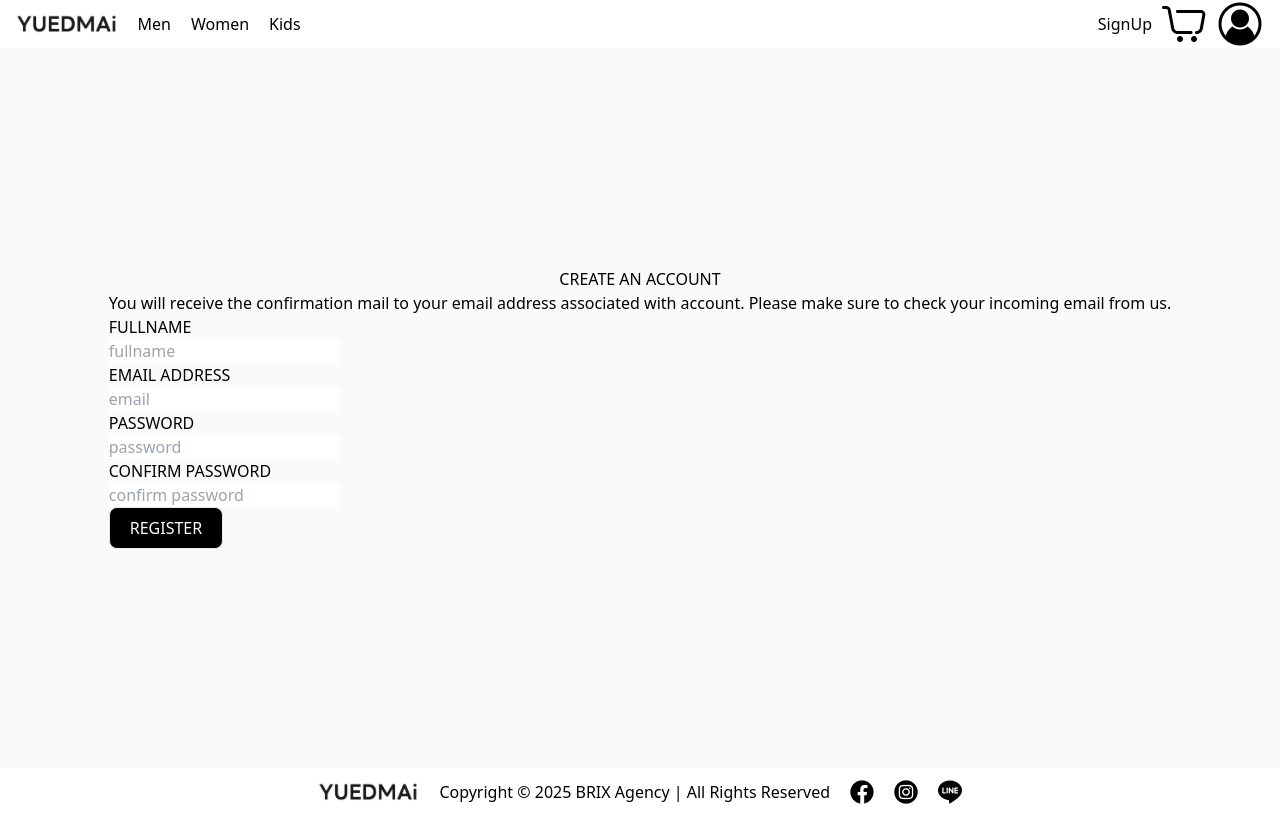
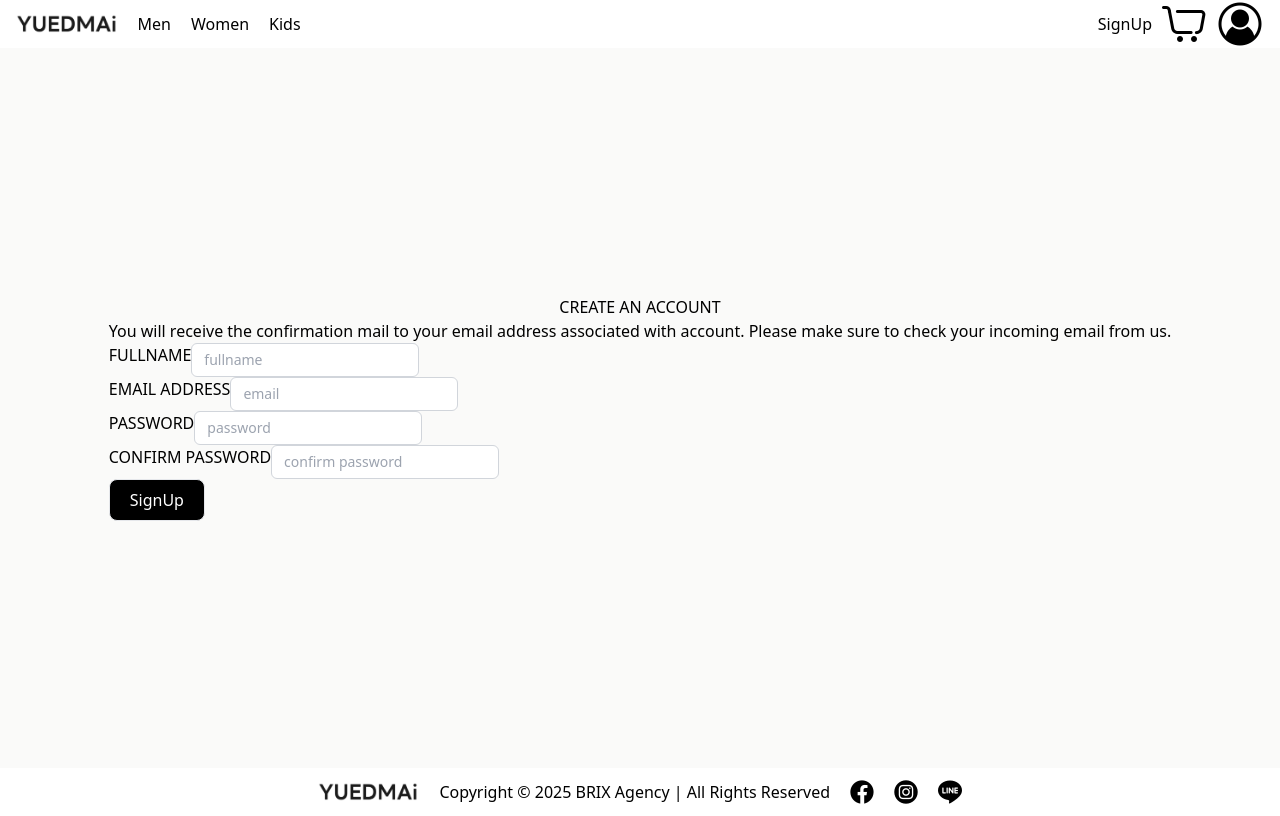
Before and after one commit to Chinnawat-TT/Person-project-frontend, a React (Vite) app: page /signup in a window 1280 px wide. Built offline with nearby package versions, Linux system fonts and the light colour scheme.

Commit message:
config loginPage rest api backend

```diff
--- a/src/App.jsx
+++ b/src/App.jsx
@@ -1,10 +1,22 @@
 import Router from "./router/Router"
-
+import { ToastContainer } from 'react-toastify';
 
 function App() {
   return (
     <>
     <Router/>
+    <ToastContainer
+position="top-center"
+autoClose={1500}
+hideProgressBar={false}
+newestOnTop={false}
+closeOnClick
+rtl={false}
+pauseOnFocusLoss
+draggable
+pauseOnHover
+theme="colored"
+/>
     </>
   )
 }
--- a/src/contexts/AuthContext.jsx
+++ b/src/contexts/AuthContext.jsx
@@ -1,18 +1,27 @@
 import { createContext, useState } from "react"
 import axios from "../config/axios"
+import { addAccessToken } from "../utils/local-storage";
 
 export const AuthContext =createContext();
 
 export default function AuthContextProvider({ children }) {
 const [authUser , setAuthUser]= useState(null)
 
-const register = async registerObject => {
+const signup = async (registerObject) => {
   const response = await axios.post('/verifi/signup', registerObject)
   setAuthUser(response.data.user)
+  addAccessToken(response.data.accessToken)
+  console.log(response)
+}
+const login = async (certificate) =>{
+  const response = await axios.post('/verifi/login' ,certificate)
+  setAuthUser(response.data.user)
+  addAccessToken(response.data.accessToken)
+  console.log(response)
 }
 
   return (
-    <AuthContext.Provider value={ {register} } >
+    <AuthContext.Provider value={ {signup ,authUser ,login } } >
         {children}
     </AuthContext.Provider>
   )
--- /dev/null
+++ b/src/features/auth/InputErrorMessage.jsx
@@ -0,0 +1,4 @@
+
+export default function InputErrorMessage({message}) {
+  return <span className=" text-red-500">{message}</span>
+}
--- /dev/null
+++ b/src/features/auth/SignUpInput.jsx
@@ -0,0 +1,15 @@
+
+export default function SignUpInput({ type ='text',placeholder , value , onChange,name , hasError}) {
+  return (
+    <>
+        <input
+        type={type}
+        placeholder={placeholder}
+        value={value}
+        onChange={onChange}
+        name={name}
+        className={`block  border rounded-md outline-none px-3 py-1.5 text-sm focus:ring ${ hasError ?  'border-red-500 focus:ring-red-300' : 'focus: ring-black focus:border-black border-gray-300' }`}
+        />
+    </>
+  )
+}
--- a/src/main.jsx
+++ b/src/main.jsx
@@ -8,7 +8,6 @@ ReactDOM.createRoot(document.getElementById('root')).render(
 
   <React.StrictMode>
     <AuthContextProvider>
-
     <App />
     </AuthContextProvider>
   </React.StrictMode>,
--- a/src/pages/LoginPage.jsx
+++ b/src/pages/LoginPage.jsx
@@ -1,23 +1,80 @@
+import { useState } from "react";
+import Joi from "joi";
+import SignUpInput from "../features/auth/SignUpInput";
+import { useAuth } from "../hooks/use-Auth";
+import { toast } from "react-toastify";
+import InputErrorMessage from "../features/auth/InputErrorMessage";
 
+const LoginSchema = Joi.object({
+  email : Joi.string().trim().email({ tlds: false }).required(),
+  password : Joi.string().trim().min(6).required()
+})
+const validateLogin = input =>{
+  const { error } = LoginSchema.validate(input , { abortEarly : false })
+  if(error){
+      const result = error.details.reduce((acc,el) =>{
+          const { message , path} =el
+          acc[path[0]]=message
+          return acc
+      },{})
+      return result
+  }
+
+}
 
 export default function LoginPage() {
+  const [input ,setInput]=useState({
+    email : "",
+    password : ""
+  })
+  const [error,setError]=useState({})
+  const { login } =useAuth()
+
+  const handleChangeInput = (event) =>{
+    setInput({ ...input , [event.target.name]:event.target.value })
+  }
+  const handleSubmit = (event) =>{
+    event.preventDefault();
+    const validateError = validateLogin(input)
+    if(validateError){
+      return setError(validateError)
+    }
+    setError({})
+    login(input).catch(err => toast.error(err.response?.data.message) )
+  }
+
   return (
     <div className=" flex  justify-center items-center h-[90vh] " >
-      <div>
+      <form onSubmit={handleSubmit}>
         <div>
         <h1>LOGIN</h1>
         <span>Login with your email address and password.</span>
         </div>
         <div>
           <h4>EMAIL ADDRESS</h4>
-          <input type="text" />
+
+          <SignUpInput
+          placeholder="Enter a valid email"
+          onChange={handleChangeInput}
+          name="email"
+          value={input.email}
+          hasError={error.email}
+          />
+          {error.email && <InputErrorMessage message={error.email}/>}
         </div>
         <div>
           <h4>PASSWORD</h4>
-          <input type="password" />
+          <SignUpInput
+          type="password"
+          onChange={handleChangeInput}
+          name="password"
+          value={input.password}
+          hasError={error.password}
+          />
+          {error.password && <InputErrorMessage message={error.password}/>}
         </div>
         <button className="  border rounded-md px-5 py-2 bg-black text-white">LOGIN</button>
-      </div>
+      </form>
       <div className=" flex flex-col ">
         <h4>CREATE AN ACCOUNT</h4>
         <span>If you create an account, it takes less time to go through checkout
--- a/src/pages/RegisterInput.jsx
+++ /dev/null
@@ -1,16 +0,0 @@
-
-
-
-export default function RegisterInput({ type ='text',placeholder , value , onChange,name}) {
-  return (
-    <>
-        <input
-        type={type}
-        placeholder={placeholder}
-        value={value}
-        onChange={onChange}
-        name={name}
-        />
-    </>
-  )
-}
--- a/src/pages/SignUpPage.jsx
+++ b/src/pages/SignUpPage.jsx
@@ -1,17 +1,19 @@
 import Joi from "joi";
-import RegisterInput from "./RegisterInput";
+import SignUpInput from "../features/auth/SignUpInput";
 import { useState } from "react";
 import { useAuth } from '../hooks/use-Auth'
+import { toast } from "react-toastify"
+import InputErrorMessage from "../features/auth/InputErrorMessage";
 
-const registerSchema = Joi.object({
+const SignUpSchema = Joi.object({
   fullName: Joi.string().trim().required(),
   email: Joi.string().trim().email({ tlds: false }).required(),
-  password: Joi.string().trim().required(),
+  password: Joi.string().trim().min(6).required(),
   confirmPassword: Joi.string().valid(Joi.ref("password")).trim().required(),
 });
 
-const validateRegister = input =>{
-  const { error } = registerSchema.validate(input , { abortEarly : false })
+const validateSignUp = input =>{
+  const { error } = SignUpSchema.validate(input , { abortEarly : false })
   if(error){
       const result = error.details.reduce((acc,el) =>{
           const { message , path} =el
@@ -24,28 +26,29 @@ const validateRegister = input =>{
 }
 
 export default function SignUpPage() {
-  const [input, setinput] = useState({
+  const [input, setInput] = useState({
     fullName: "",
     email: "",
     password: "",
     confirmPassword: "",
   });
+
   const [error, setError] = useState({});
-  const { register } =useAuth()
+  const { signup } =useAuth()
 
   const handleChangeInput = (event) => {
-    console.log(event.target.value);
-    setinput({ ...input, [event.target.name]: event.target.value });
+
+    setInput({ ...input, [event.target.name]: event.target.value });
   };
 
   const handleSubmit = (event) => {
     event.preventDefault();
-    const validateError = validateRegister(input);
+    const validateError = validateSignUp(input);
     if (validateError) {
       return setError(validateError);
     }
     setError({});
-    register(input).catch( err => console.log(err))
+    signup(input).catch( err => toast.error(err.response?.data.message))
   };
   return (
     <form
@@ -59,45 +62,55 @@ export default function SignUpPage() {
           associated with account. Please make sure to check your incoming email
           from us.
         </span>
-        <div>
+        <div className=" flex  ">
           <h4>FULLNAME</h4>
-          <RegisterInput
+          <SignUpInput
             placeholder="fullname"
             value={input.fullName}
             onChange={handleChangeInput}
             name="fullName"
+            hasError={error.fullName}
           />
+          {error.fullName && <InputErrorMessage message={error.fullName}/>}
         </div>
-        <div>
+        <div className=" flex ">
           <h4>EMAIL ADDRESS</h4>
-          <RegisterInput
+          <SignUpInput
             placeholder="email"
             value={input.email}
             onChange={handleChangeInput}
             name="email"
+            hasError={error.email}
           />
+          {error.email && <InputErrorMessage message={error.email}/>}
         </div>
-        <div>
+        <div className=" flex ">
           <h4>PASSWORD</h4>
-          <RegisterInput
+          <SignUpInput
             placeholder="password"
             value={input.password}
             onChange={handleChangeInput}
             name="password"
+            hasError={error.password}
+            type="password"
           />
+          {error.password && <InputErrorMessage message={error.password}/>}
         </div>
-        <div>
+        <div className=" flex ">
           <h4>CONFIRM PASSWORD</h4>
-          <RegisterInput
+          <SignUpInput
             placeholder="confirm password"
             value={input.confirmPassword}
             onChange={handleChangeInput}
             name="confirmPassword"
+            hasError={error.confirmPassword}
+            type="password"
           />
+          {error.confirmPassword && <InputErrorMessage message={error.confirmPassword}/>}
         </div>
 
         <button className=" border bg-black text-white rounded-lg py-2 px-5">
-          REGISTER
+          SignUp
         </button>
       </div>
     </form>
--- /dev/null
+++ b/src/utils/local-storage.js
@@ -0,0 +1,4 @@
+const ACCESS_TOKEN ="ACCESS_TOKEN"
+export const addAccessToken =(token)=> localStorage.setItem(ACCESS_TOKEN,token)
+export const getAccessToken =()=> localStorage.getItem(ACCESS_TOKEN)
+export const removeAccessToken =()=> localStorage.removeItem(ACCESS_TOKEN)
```
